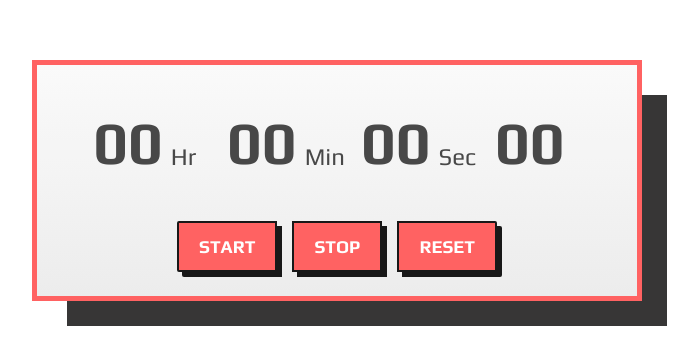
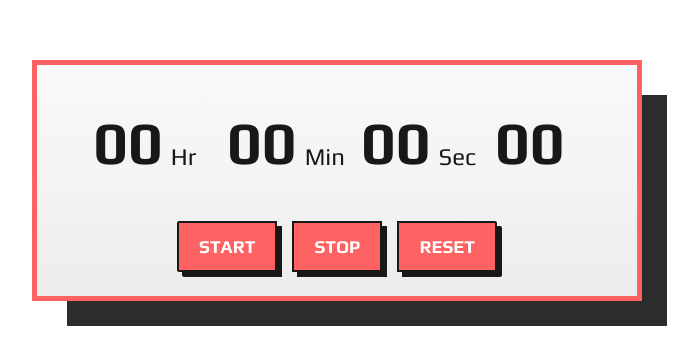
Before and after one commit to mahmuda-mahmi/stopwatch-js, a plain HTML site: page index.html in a window 1280 px wide. Shown: the part 220-584 px from the top of the page, without its empty margins (303-1001 px from the left). Drawn offline with nearby package versions, Linux system fonts and the light colour scheme.

Commit message:
all done

```diff
--- a/style.css
+++ b/style.css
@@ -2,6 +2,10 @@
     font-family: "Play", sans-serif;
     font-weight: 400;
     font-style: normal;
+}
+
+span {
+    color: #000;
 }
 
 /* ---------------------------------- card --------------------------------------- */
@@ -22,7 +26,7 @@
     background: var(--lightest-grey);
     max-width: max-content;
     outline: 5px solid #ff5252;
-    box-shadow: 30px 30px 0px #222121;
+    box-shadow: 30px 30px 0px #161616;
 }
 
 
```
